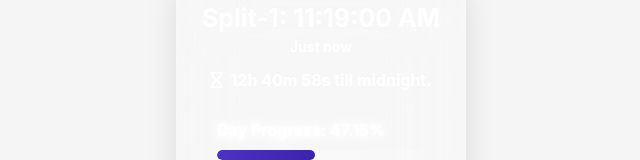
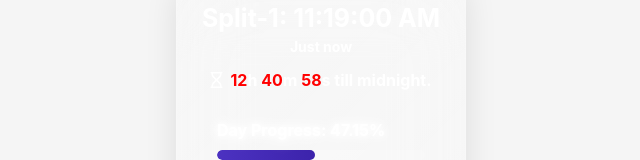
Before and after one commit to abk2191/time-splitter, a React (Vite) app: page / in a window 1280 px wide. Both pictures are taken after a click on the button "SPLIT". Shown: the part 632-792 px from the top of the page, without its empty margins (319-959 px from the left). Built offline with nearby package versions, Linux system fonts and the light colour scheme.

Commit message:
Update App.jsx

```diff
--- a/src/App.jsx
+++ b/src/App.jsx
@@ -69,7 +69,7 @@ function App() {
     };
   }
 
-  // Updated function to calculate remaining time until midnight
+  // Updated function to return the counter text with red numbers
   function getRemainingTime(rawTime) {
     // Parse the input time (24-hour format)
     const [hours, minutes, seconds] = rawTime.split(":").map(Number);
@@ -93,7 +93,14 @@ function App() {
     const diffMinutes = Math.floor((remainingSeconds % 3600) / 60);
     const diffSeconds = remainingSeconds % 60;
 
-    return `${diffHours}h ${diffMinutes}m ${diffSeconds}s till midnight.`;
+    // Return with red colored numbers using span
+    return (
+      <>
+        <span style={{ color: "red" }}>{diffHours}</span>h{" "}
+        <span style={{ color: "red" }}>{diffMinutes}</span>m{" "}
+        <span style={{ color: "red" }}>{diffSeconds}</span>s till midnight.
+      </>
+    );
   }
 
   // Function to update live counters
@@ -245,7 +252,7 @@ function App() {
           const isLatest = index === 0;
 
           // Get the live counter value or fallback to static calculation
-          const counterText = isLatest
+          const counterContent = isLatest
             ? (liveCounters[timeObj.timestamp] || getRemainingTime(timeObj.rawTime))
             : getRemainingTime(timeObj.rawTime);
 
@@ -277,12 +284,12 @@ function App() {
                   marginTop: "15px",
                   color: "white",
                   whiteSpace: "nowrap",
-                  textAlign: "center", // Centered text
+                  textAlign: "center",
                   transition: "all 0.1s ease"
                 }}
               >
                 <i className="fa-regular fa-hourglass" style={{ marginRight: "8px" }}></i>
-                {counterText}
+                {counterContent}
               </p>
 
               <div
```
